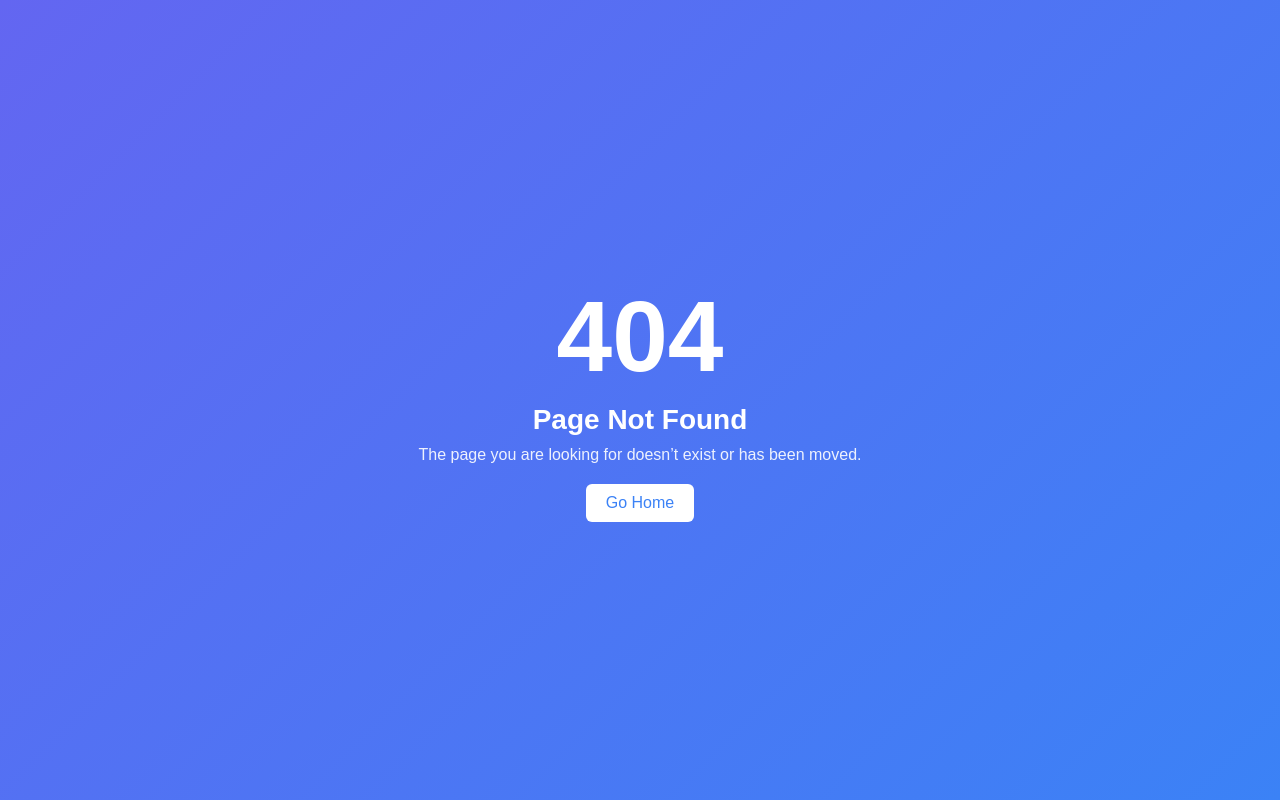
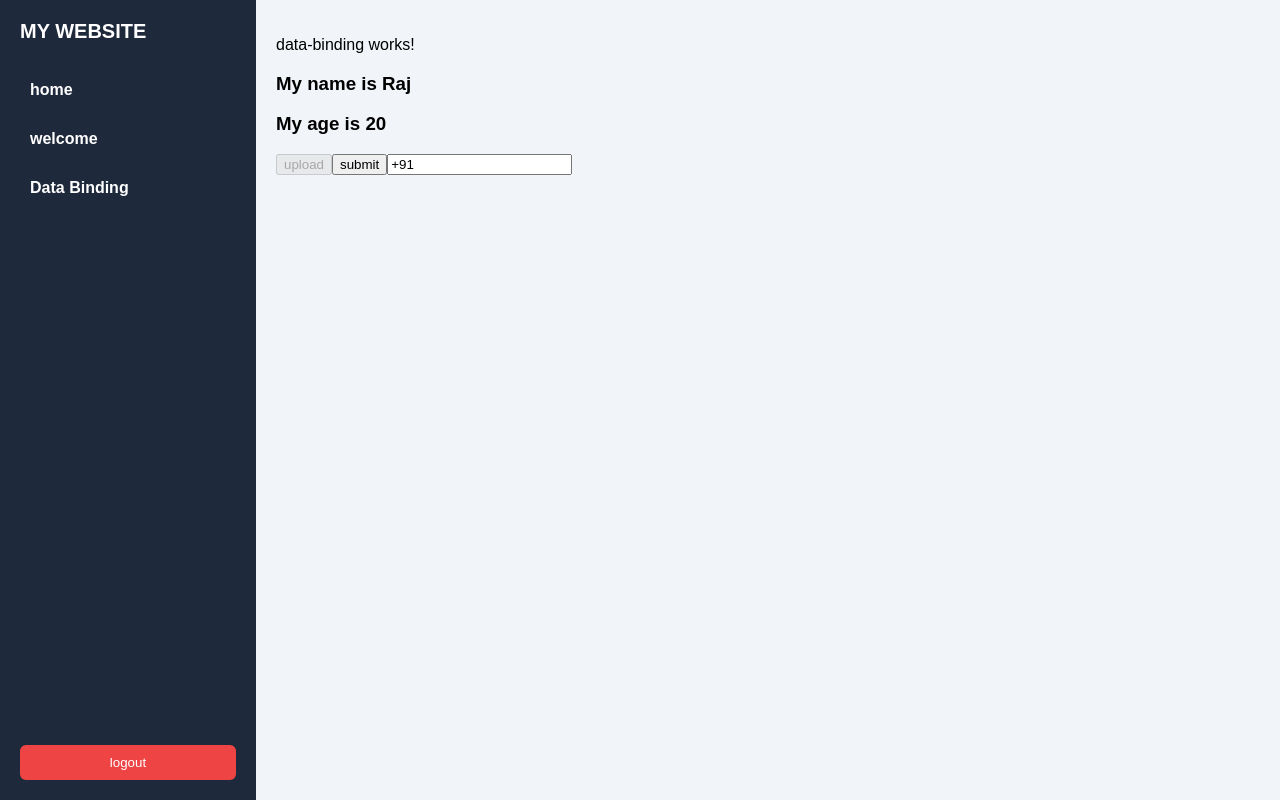
Before and after one commit to Akhilg3m/my-app-apr26, an Angular app: page /dashboard/data-binding in a window 1280 px wide. Before the commit this address had no page. Built offline with nearby package versions, Linux system fonts and the light colour scheme.

Commit message:
CON:data binding

```diff
--- a/src/app/app-routing.module.ts
+++ b/src/app/app-routing.module.ts
@@ -5,12 +5,14 @@
 import { PageNotFoundComponent } from './page-not-found/page-not-found.component';
 import { HomeComponent } from './home/home.component';
 import { WelcomeComponent } from './welcome/welcome.component';
+import { DataBindingComponent } from './data-binding/data-binding.component';
 
 const routes: Routes = [
   {path:'login', component:LoginComponent},
   {path:'dashboard', component: DashboardComponent, children:[
     {path:'home', component:HomeComponent},
-    {path:'welcome', component:WelcomeComponent}
+    {path:'welcome', component:WelcomeComponent},
+    {path:'data-binding', component: DataBindingComponent}
   ]},
   {path:'', component:LoginComponent},
   {path:'**',component:PageNotFoundComponent}
--- a/src/app/dashboard/dashboard.component.html
+++ b/src/app/dashboard/dashboard.component.html
@@ -3,6 +3,7 @@
         <div class="logo">MY WEBSITE</div>
         <h1 routerLink="home">home</h1>
         <h1 routerLink="welcome">welcome</h1>
+        <h1 routerLink="data-binding">Data Binding</h1>
 
         <button routerLink="/login">logout</button>
     </div>
--- /dev/null
+++ b/src/app/data-binding/data-binding.component.html
@@ -0,0 +1,13 @@
+<p>data-binding works!</p>
+
+<!-- Interpolation -->
+<h3>My name is {{name}}</h3>
+<h3>My age is {{age}}</h3>
+
+<!-- property biding -->
+<button [disabled]="isInValid">upload</button>
+
+<!-- event binding -->
+<button (click)="submit()">submit</button>
+
+<input type="text" [(ngModel)]="phone">
--- /dev/null
+++ b/src/app/data-binding/data-binding.component.ts
@@ -0,0 +1,22 @@
+import { Component } from '@angular/core';
+
+@Component({
+  selector: 'app-data-binding',
+  templateUrl: './data-binding.component.html',
+  styleUrls: ['./data-binding.component.css']
+})
+export class DataBindingComponent {
+
+
+  name:string = "Raj";
+  age:number = 20;
+
+  isInValid:boolean = true;
+
+  submit(){
+    alert("submitted");
+  }
+
+  phone:string = "+91 ";
+
+}
```
Also changed, not shown: src/app/app.module.ts (+6 -3 lines), src/app/data-binding/data-binding.component.css (added), 1 other file (tests, documents, lock files or other folders).
